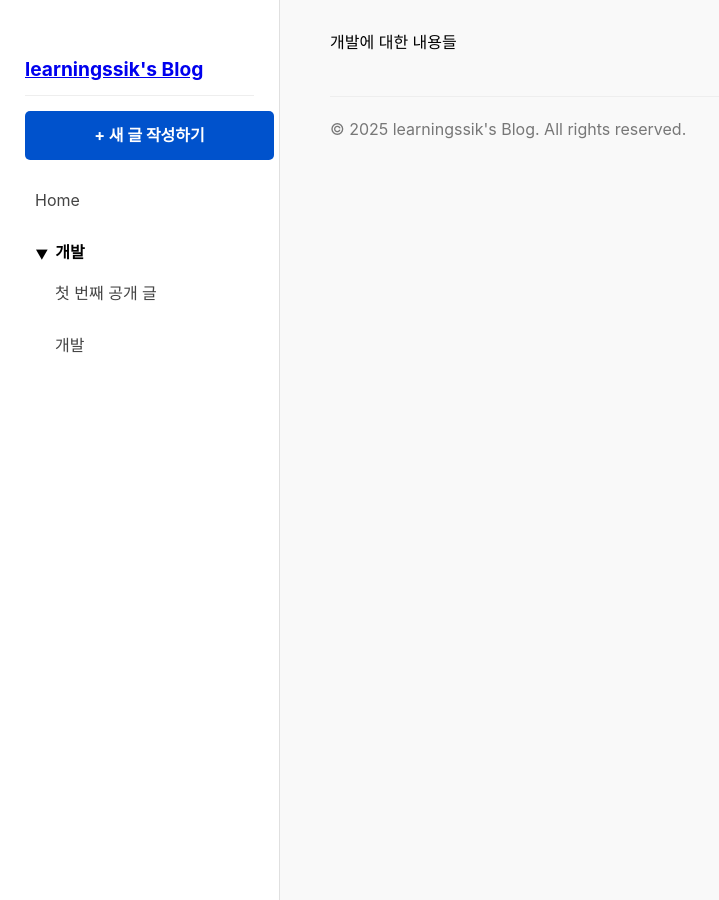
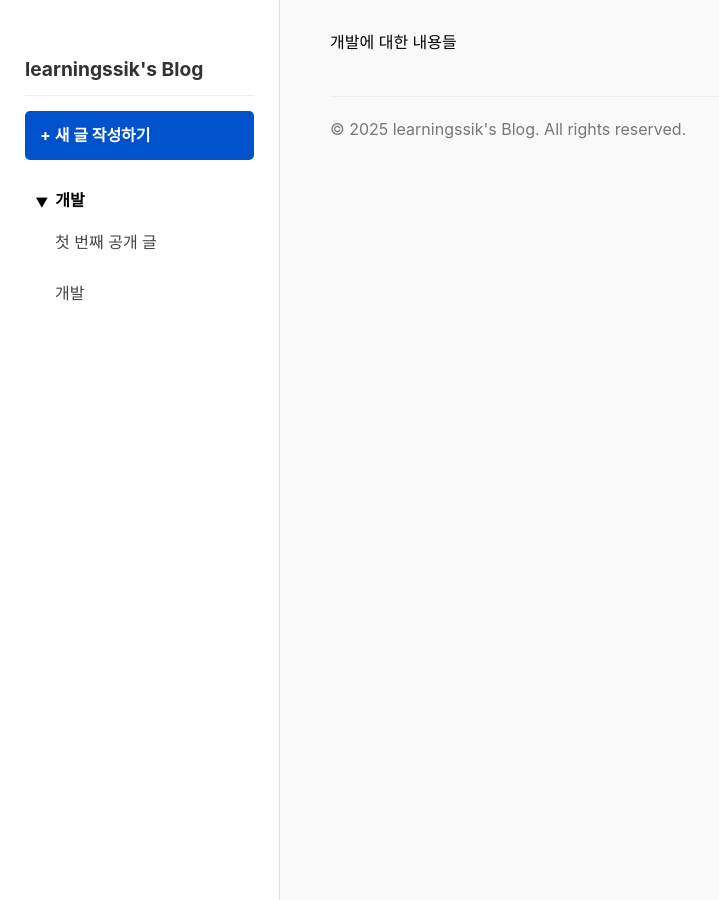
Before and after one commit to learningssik/learningssik.github.io, a Jekyll site: the page built from _public/개발.md, in a window 1280 px wide. Shown: the whole page, without its empty margins (0-719 px from the left). Built offline with Jekyll 4.4.1, drawn with Linux system fonts in a browser that asks for light colours.

Commit message:
refactor(UI): Refine sidebar styles and remove redundant link

```diff
--- a/_includes/sidebar.html
+++ b/_includes/sidebar.html
@@ -1,10 +1,9 @@
-<h3><a href="{{ '/' | relative_url }}">{{ site.title }}</a></h3>
+<h3><a href="{{ '/' | relative_url }}" class="site-title">{{ site.title }}</a></h3>
 
 <a href="https://github.com/learningssik/learningssik.github.io/new/main/_public" class="btn new-post-btn" target="_blank">+ 새 글 작성하기</a>
 
 <nav class="sidebar-nav">
   <ul>
-    <li><a href="{{ '/' | relative_url }}">Home</a></li>
     <li>
       <details class="nav-section" open>
         <summary>개발</summary>
--- a/assets/css/main.css
+++ b/assets/css/main.css
@@ -28,10 +28,21 @@ body {
 
 .sidebar h3 {
   font-size: 1.2em;
-  color: #333;
   border-bottom: 1px solid #eee;
   padding-bottom: 10px;
   margin-bottom: 15px;
+}
+
+/* Site Title Style */
+.sidebar h3 a.site-title,
+.sidebar h3 a.site-title:visited {
+  text-decoration: none;
+  color: #333;
+}
+
+.sidebar h3 a.site-title:hover {
+  background-color: transparent;
+  color: #0052cc;
 }
 
 .sidebar-nav ul {
@@ -62,13 +73,14 @@ body {
     width: 100%;
     background-color: #0052cc; /* Atlassian Blue */
     color: #fff;
-    text-align: center;
-    padding: 12px 10px;
+    text-align: left;
+    padding: 12px 15px;
     border-radius: 5px;
     text-decoration: none;
     font-weight: bold;
     margin-bottom: 20px;
     transition: background-color 0.2s ease;
+    box-sizing: border-box; /* Ensure padding is included in width */
 }
 
 .btn.new-post-btn:hover {
```
